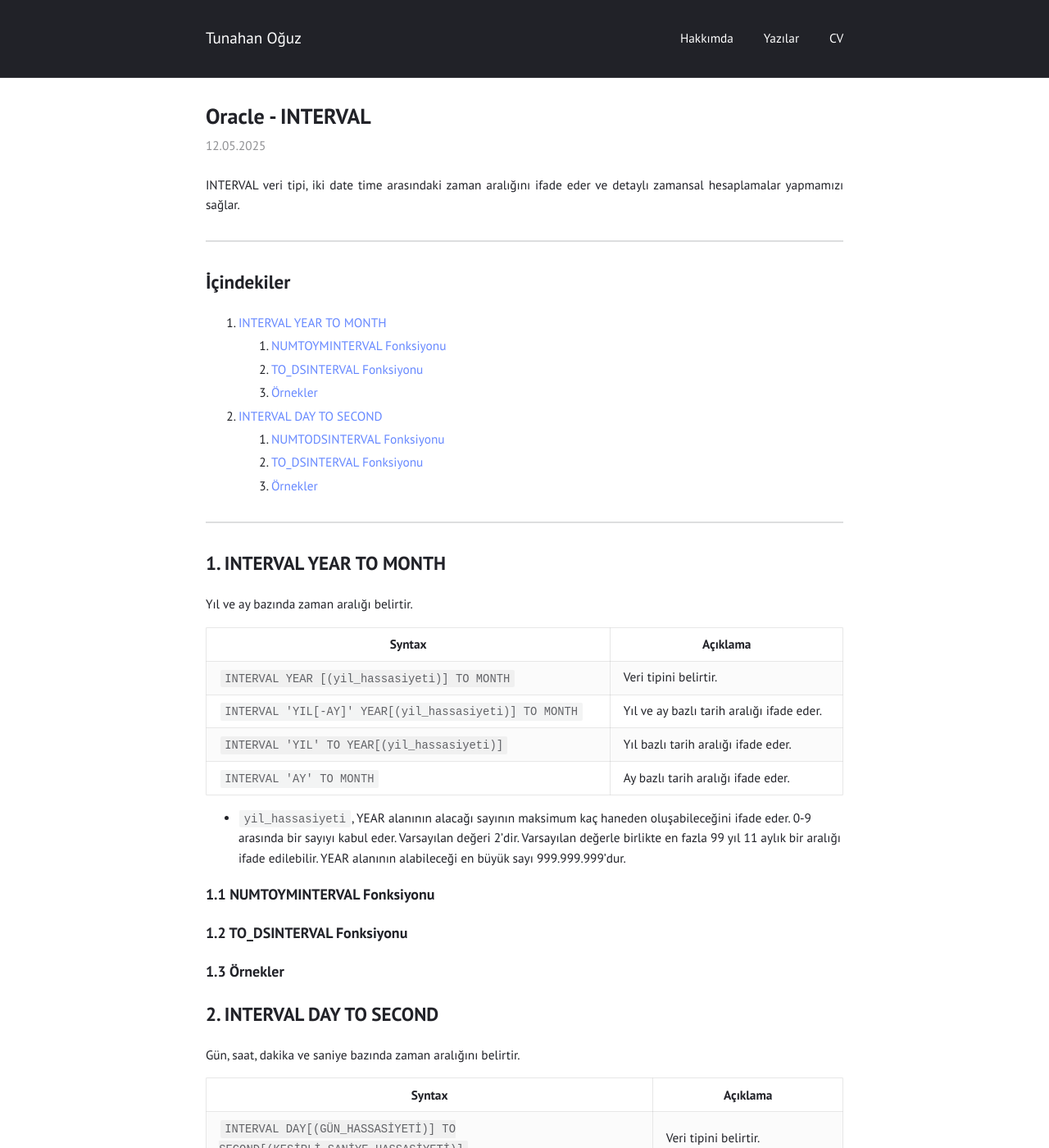
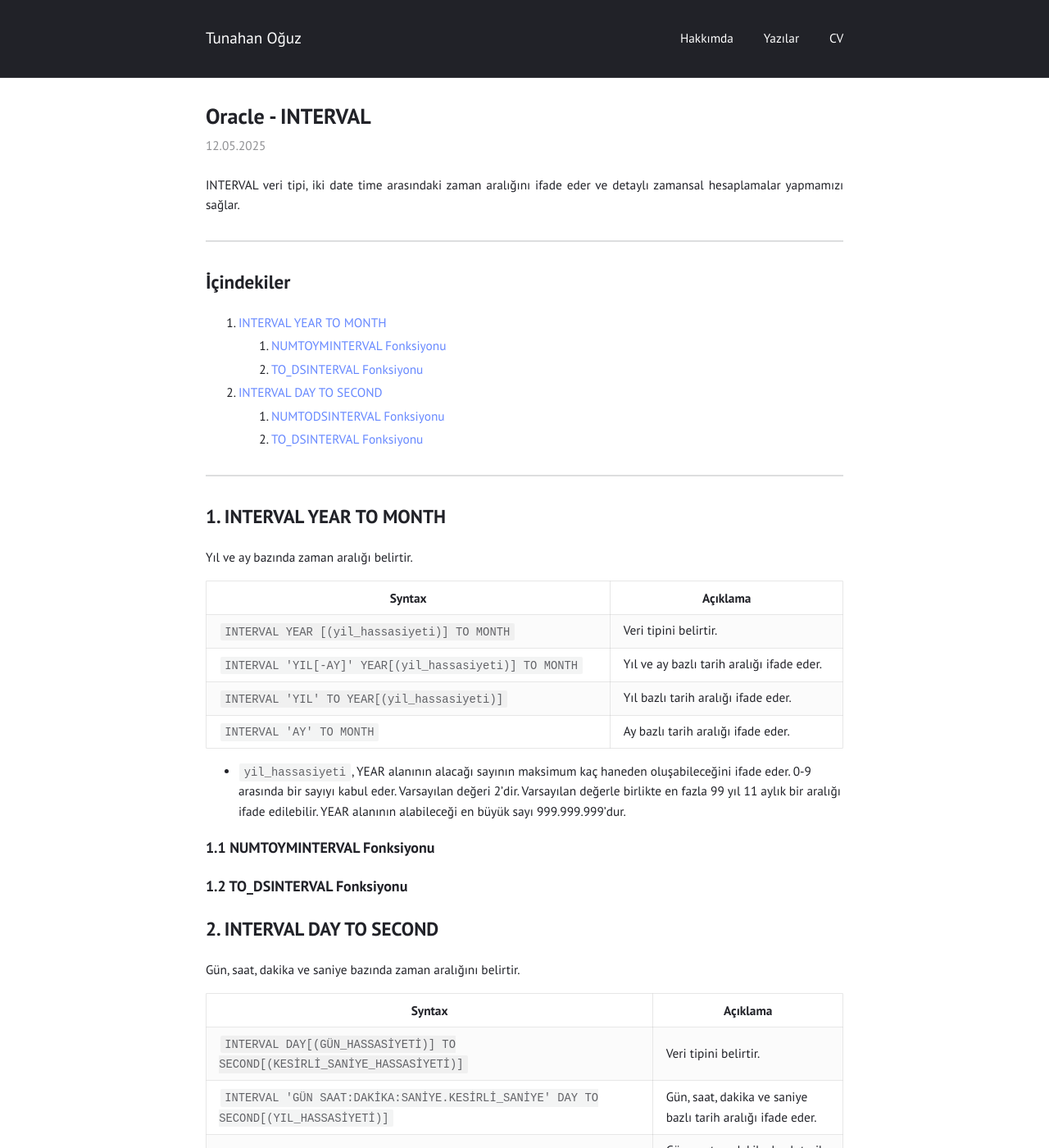
Before and after one commit to tunahanoguz/tunahanoguz.github.io, a Jekyll site: the page built from _posts/2025-05-12-oracle-interval.md, in a window 1280 px wide and 1400 px high. Shown: the whole window at 82% size. Built offline with Jekyll 4.4.1, drawn with Linux system fonts in a browser that asks for light colours.

Commit message:
Update 2025-05-12-oracle-interval.md

```diff
--- a/_posts/2025-05-12-oracle-interval.md
+++ b/_posts/2025-05-12-oracle-interval.md
@@ -12,11 +12,9 @@ INTERVAL veri tipi, iki date time arasındaki zaman aralığını ifade eder ve
 1. [INTERVAL YEAR TO MONTH](#interval-year-to-month)
     1. [NUMTOYMINTERVAL Fonksiyonu](#numtoyminterval)
     2. [TO_DSINTERVAL Fonksiyonu](#to_dsinterval)
-    3. [Örnekler](#interval-year-to-month-ornekler)
 3. [INTERVAL DAY TO SECOND](#interval-day-to-second)
     1. [NUMTODSINTERVAL Fonksiyonu](#numtodsinterval)
     2. [TO_DSINTERVAL Fonksiyonu](#to_dsinterval)
-    3. [Örnekler](#interval-day-to-second-ornekler)
 
 ---
 
@@ -36,8 +34,6 @@ Yıl ve ay bazında zaman aralığı belirtir.
 ### 1.1 NUMTOYMINTERVAL Fonksiyonu {#numtoyminterval}
 
 ### 1.2 TO_DSINTERVAL Fonksiyonu {#to_dsinterval}
-
-### 1.3 Örnekler {#interval-year-to-month-ornekler}
 
 ## 2. INTERVAL DAY TO SECOND {#interval-day-to-second}
 
@@ -60,5 +56,3 @@ Gün, saat, dakika ve saniye bazında zaman aralığını belirtir.
 ### 2.1 NUMTODSINTERVAL Fonksiyonu {#numtodsinterval}
 
 ### 2.2 TO_DSINTERVAL Fonksiyonu {#to_dsinterval}
-
-### 2.3 Örnekler {#interval-day-to-second-ornekler}
```
